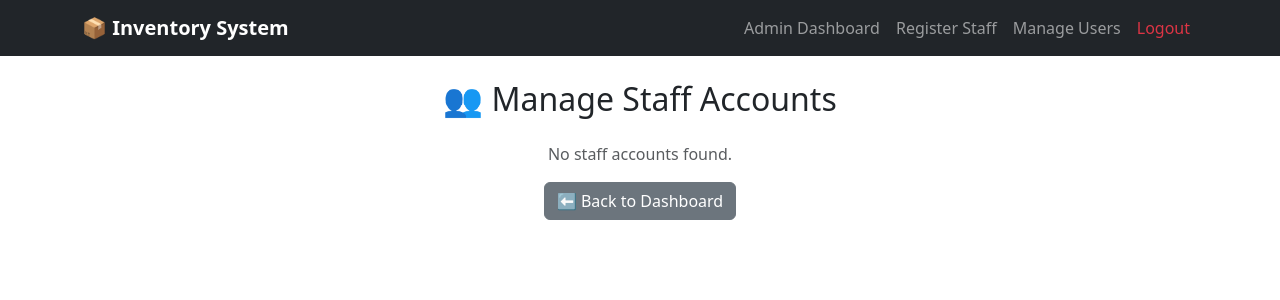
After one commit to HarveyValdez/inventory_system, a Flask app: page /manage_users in a window 1280 px wide. The commit adds this page. Shown: the top 300 px of the page. Run offline with Flask 3, Linux system fonts and the light colour scheme; the visitor is signed in with stand-in values (Sample User, id 1).

Commit message:
add delete accounts

```diff
--- a/app.py
+++ b/app.py
@@ -2,8 +2,11 @@ from flask import Flask, render_template, request, redirect, url_for, session, f
 from flask_sqlalchemy import SQLAlchemy
 from flask_bcrypt import Bcrypt
 
+# =====================================================
+# APP CONFIGURATION
+# =====================================================
 app = Flask(__name__)
-app.secret_key = 'your_secret_key'  # change this to something secure
+app.secret_key = 'your_secret_key'  # Change this for security
 
 app.config['SQLALCHEMY_DATABASE_URI'] = 'mysql+pymysql://root:@localhost/inventory_db'
 app.config['SQLALCHEMY_TRACK_MODIFICATIONS'] = False
@@ -14,23 +17,21 @@ bcrypt = Bcrypt(app)
 # =====================================================
 # DATABASE MODELS
 # =====================================================
-
 class User(db.Model):
     id = db.Column(db.Integer, primary_key=True)
     username = db.Column(db.String(50), unique=True, nullable=False)
     password = db.Column(db.String(255), nullable=False)
-    role = db.Column(db.String(10), nullable=False)  # "admin" or "staff"
+    role = db.Column(db.String(10), nullable=False)  # 'admin' or 'staff'
 
 class Product(db.Model):
     id = db.Column(db.Integer, primary_key=True)
-    name = db.Column(db.String(100))
-    quantity = db.Column(db.Integer)
-    price = db.Column(db.Float)
+    name = db.Column(db.String(100), nullable=False)
+    quantity = db.Column(db.Integer, default=0)
+    price = db.Column(db.Float, default=0.0)
 
 # =====================================================
-# ROUTES: LOGIN SYSTEM
+# AUTHENTICATION ROUTES
 # =====================================================
-
 @app.route('/login', methods=['GET', 'POST'])
 def login():
     if request.method == 'POST':
@@ -43,15 +44,15 @@ def login():
             session['user_id'] = user.id
             session['username'] = user.username
             session['role'] = user.role
-            flash(f'Welcome, {user.username}!', 'success')
+            flash(f"Welcome, {user.username}!", "success")
 
-            # Redirect by role
+            # Redirect based on role
             if user.role == 'admin':
                 return redirect(url_for('admin_dashboard'))
-            else:
+            elif user.role == 'staff':
                 return redirect(url_for('staff_dashboard'))
         else:
-            flash('Invalid username or password', 'danger')
+            flash("Invalid username or password", "danger")
 
     return render_template('login.html')
 
@@ -59,61 +60,57 @@ def login():
 @app.route('/logout')
 def logout():
     session.clear()
-    flash('You have been logged out.', 'info')
+    flash("You have been logged out.", "info")
     return redirect(url_for('login'))
 
 # =====================================================
-# ROUTES: ADMIN AND STAFF DASHBOARDS
+# DASHBOARDS
 # =====================================================
-
 @app.route('/admin_dashboard')
 def admin_dashboard():
     if 'role' not in session or session['role'] != 'admin':
-        flash('Access denied: Admins only', 'danger')
+        flash("Access denied: Admins only.", "danger")
         return redirect(url_for('login'))
-
-    products = Product.query.all()
-    users = User.query.all()
-    return render_template('admin_dashboard.html', products=products, users=users)
+    return render_template('admin_dashboard.html', username=session['username'])
 
 
 @app.route('/staff_dashboard')
 def staff_dashboard():
     if 'role' not in session or session['role'] != 'staff':
-        flash('Access denied: Staff only', 'danger')
+        flash("Access denied: Staff only.", "danger")
         return redirect(url_for('login'))
-
-    products = Product.query.all()
-    return render_template('staff_dashboard.html', products=products)
+    return render_template('staff_dashboard.html', username=session['username'])
 
 # =====================================================
-# ROUTE: STAFF REGISTRATION (ADMIN ONLY)
+# STAFF REGISTRATION (Admin Only)
 # =====================================================
-
 @app.route('/register_staff', methods=['GET', 'POST'])
 def register_staff():
     if 'role' not in session or session['role'] != 'admin':
-        flash('Access denied: Admins only', 'danger')
+        flash("Access denied: Admins only.", "danger")
         return redirect(url_for('login'))
 
     if request.method == 'POST':
         username = request.form['username']
         password = request.form['password']
+
+        if User.query.filter_by(username=username).first():
+            flash("Username already exists!", "danger")
+            return redirect(url_for('register_staff'))
+
         hashed_pw = bcrypt.generate_password_hash(password).decode('utf-8')
-
         new_staff = User(username=username, password=hashed_pw, role='staff')
         db.session.add(new_staff)
         db.session.commit()
 
-        flash('New staff registered successfully!', 'success')
+        flash("New staff registered successfully!", "success")
         return redirect(url_for('admin_dashboard'))
 
     return render_template('register_staff.html')
 
 # =====================================================
-# ROUTES: INVENTORY CRUD (ROLE-PROTECTED)
+# INVENTORY CRUD
 # =====================================================
-
 @app.route('/')
 def index():
     if 'username' not in session:
@@ -126,18 +123,19 @@ def index():
 @app.route('/add', methods=['GET', 'POST'])
 def add_product():
     if 'role' not in session or session['role'] != 'admin':
-        flash('Access denied: Admins only', 'danger')
+        flash("Access denied: Admins only.", "danger")
         return redirect(url_for('index'))
 
     if request.method == 'POST':
         name = request.form['name']
-        quantity = request.form['quantity']
-        price = request.form['price']
+        quantity = int(request.form['quantity'])
+        price = float(request.form['price'])
 
         new_product = Product(name=name, quantity=quantity, price=price)
         db.session.add(new_product)
         db.session.commit()
-        flash('Product added successfully!', 'success')
+
+        flash("Product added successfully!", "success")
         return redirect(url_for('index'))
 
     return render_template('add_product.html')
@@ -146,17 +144,18 @@ def add_product():
 @app.route('/edit/<int:id>', methods=['GET', 'POST'])
 def edit_product(id):
     if 'role' not in session or session['role'] != 'admin':
-        flash('Access denied: Admins only', 'danger')
+        flash("Access denied: Admins only.", "danger")
         return redirect(url_for('index'))
 
     product = Product.query.get_or_404(id)
 
     if request.method == 'POST':
         product.name = request.form['name']
-        product.quantity = request.form['quantity']
-        product.price = request.form['price']
+        product.quantity = int(request.form['quantity'])
+        product.price = float(request.form['price'])
         db.session.commit()
-        flash('Product updated successfully!', 'success')
+
+        flash("Product updated successfully!", "success")
         return redirect(url_for('index'))
 
     return render_template('edit_product.html', product=product)
@@ -165,21 +164,51 @@ def edit_product(id):
 @app.route('/delete/<int:id>')
 def delete_product(id):
     if 'role' not in session or session['role'] != 'admin':
-        flash('Access denied: Admins only', 'danger')
+        flash("Access denied: Admins only.", "danger")
         return redirect(url_for('index'))
 
     product = Product.query.get_or_404(id)
     db.session.delete(product)
     db.session.commit()
-    flash('Product deleted successfully!', 'info')
+
+    flash("Product deleted successfully!", "info")
     return redirect(url_for('index'))
 
 # =====================================================
-# INITIAL ADMIN CREATION
+# ADMIN: MANAGE USERS (DELETE STAFF)
 # =====================================================
+@app.route('/manage_users')
+def manage_users():
+    if 'role' not in session or session['role'] != 'admin':
+        flash("Access denied: Admins only.", "danger")
+        return redirect(url_for('index'))
 
+    users = User.query.filter(User.role != 'admin').all()
+    return render_template('manage_users.html', users=users)
+
+
+@app.route('/delete_user/<int:id>')
+def delete_user(id):
+    if 'role' not in session or session['role'] != 'admin':
+        flash("Access denied: Admins only.", "danger")
+        return redirect(url_for('index'))
+
+    user = User.query.get_or_404(id)
+    if user.role == 'admin':
+        flash("You cannot delete another admin!", "danger")
+        return redirect(url_for('manage_users'))
+
+    db.session.delete(user)
+    db.session.commit()
+    flash(f"User '{user.username}' deleted successfully.", "info")
+    return redirect(url_for('manage_users'))
+
+# =====================================================
+# INITIAL ADMIN CREATION (Command Line)
+# =====================================================
 @app.cli.command('create-admin')
 def create_admin():
+    """Run this command to create an admin from terminal."""
     username = input('Enter admin username: ')
     password = input('Enter admin password: ')
     hashed_pw = bcrypt.generate_password_hash(password).decode('utf-8')
@@ -188,6 +217,8 @@ def create_admin():
     db.session.commit()
     print('Admin user created successfully!')
 
-
+# =====================================================
+# RUN APP
+# =====================================================
 if __name__ == '__main__':
     app.run(debug=True)
--- a/templates/add_product.html
+++ b/templates/add_product.html
@@ -1,4 +1,4 @@
-{% extends "base.html" %}
+{% extends "layout/base.html" %}
 {% block title %}Add Product{% endblock %}
 
 {% block content %}
--- a/templates/admin_dashboard.html
+++ b/templates/admin_dashboard.html
@@ -1,4 +1,4 @@
-{% extends "base.html" %}
+{% extends "layout/base.html" %}
 {% block title %}Admin Dashboard{% endblock %}
 {% block content %}
 <div class="text-center mt-5">
--- a/templates/edit_product.html
+++ b/templates/edit_product.html
@@ -1,4 +1,4 @@
-{% extends "base.html" %}
+{% extends "layout/base.html" %}
 {% block title %}Edit Product{% endblock %}
 
 {% block content %}
--- a/templates/index.html
+++ b/templates/index.html
@@ -1,4 +1,4 @@
-{% extends "base.html" %}
+{% extends "layout/base.html" %}
 {% block title %}Inventory{% endblock %}
 
 {% block content %}
--- /dev/null
+++ b/templates/layout/base.html
@@ -0,0 +1,28 @@
+<!DOCTYPE html>
+<html lang="en">
+<head>
+  <meta charset="UTF-8">
+  <title>{% block title %}Inventory System{% endblock %}</title>
+  <link href="https://cdn.jsdelivr.net/npm/bootstrap@5.3.0/dist/css/bootstrap.min.css" rel="stylesheet">
+</head>
+<body>
+  {% include 'layout/navbar.html' %}
+
+  <div class="container mt-4">
+    {% with messages = get_flashed_messages(with_categories=true) %}
+      {% if messages %}
+        {% for category, message in messages %}
+          <div class="alert alert-{{ category }} alert-dismissible fade show" role="alert">
+            {{ message }}
+            <button type="button" class="btn-close" data-bs-dismiss="alert"></button>
+          </div>
+        {% endfor %}
+      {% endif %}
+    {% endwith %}
+  </div>
+
+  {% block content %}{% endblock %}
+
+  <script src="https://cdn.jsdelivr.net/npm/bootstrap@5.3.0/dist/js/bootstrap.bundle.min.js"></script>
+</body>
+</html>
--- /dev/null
+++ b/templates/layout/navbar.html
@@ -0,0 +1,38 @@
+<nav class="navbar navbar-expand-lg navbar-dark bg-dark">
+  <div class="container">
+    <a class="navbar-brand fw-bold" href="{{ url_for('index') }}">📦 Inventory System</a>
+
+    <button class="navbar-toggler" type="button" data-bs-toggle="collapse" data-bs-target="#navbarNav">
+      <span class="navbar-toggler-icon"></span>
+    </button>
+
+    <div class="collapse navbar-collapse" id="navbarNav">
+      <ul class="navbar-nav ms-auto">
+        {% if 'username' in session %}
+          {% if session['role'] == 'admin' %}
+            <li class="nav-item">
+              <a class="nav-link" href="{{ url_for('admin_dashboard') }}">Admin Dashboard</a>
+            </li>
+            <li class="nav-item">
+              <a class="nav-link" href="{{ url_for('register_staff') }}">Register Staff</a>
+            </li>
+            <li class="nav-item">
+              <a class="nav-link" href="{{ url_for('manage_users') }}">Manage Users</a>
+            </li>
+          {% elif session['role'] == 'staff' %}
+            <li class="nav-item">
+              <a class="nav-link" href="{{ url_for('staff_dashboard') }}">Staff Dashboard</a>
+            </li>
+          {% endif %}
+          <li class="nav-item">
+            <a class="nav-link text-danger" href="{{ url_for('logout') }}">Logout</a>
+          </li>
+        {% else %}
+          <li class="nav-item">
+            <a class="nav-link" href="{{ url_for('login') }}">Login</a>
+          </li>
+        {% endif %}
+      </ul>
+    </div>
+  </div>
+</nav>
--- a/templates/login.html
+++ b/templates/login.html
@@ -1,4 +1,4 @@
-{% extends "base.html" %}
+{% extends "layout/base.html" %}
 {% block title %}Login{% endblock %}
 
 {% block content %}
--- /dev/null
+++ b/templates/manage_users.html
@@ -0,0 +1,43 @@
+{% extends "layout/base.html" %}
+{% block title %}Manage Users{% endblock %}
+
+{% block content %}
+<div class="container mt-4">
+  <h2 class="text-center mb-4">👥 Manage Staff Accounts</h2>
+
+  {% if users %}
+    <table class="table table-bordered table-striped text-center">
+      <thead class="table-dark">
+        <tr>
+          <th>ID</th>
+          <th>Username</th>
+          <th>Role</th>
+          <th>Actions</th>
+        </tr>
+      </thead>
+      <tbody>
+        {% for user in users %}
+          <tr>
+            <td>{{ user.id }}</td>
+            <td>{{ user.username }}</td>
+            <td>{{ user.role }}</td>
+            <td>
+              <a href="{{ url_for('delete_user', id=user.id) }}"
+                 class="btn btn-danger btn-sm"
+                 onclick="return confirm('Are you sure you want to delete {{ user.username }}?');">
+                Delete
+              </a>
+            </td>
+          </tr>
+        {% endfor %}
+      </tbody>
+    </table>
+  {% else %}
+    <p class="text-center text-muted">No staff accounts found.</p>
+  {% endif %}
+
+  <div class="text-center mt-3">
+    <a href="{{ url_for('admin_dashboard') }}" class="btn btn-secondary">⬅ Back to Dashboard</a>
+  </div>
+</div>
+{% endblock %}
--- a/templates/register_staff.html
+++ b/templates/register_staff.html
@@ -1,4 +1,4 @@
-{% extends "base.html" %}
+{% extends "layout/base.html" %}
 {% block title %}Register Staff{% endblock %}
 {% block content %}
 <div class="mx-auto mt-5" style="max-width: 500px;">
--- a/templates/staff_dashboard.html
+++ b/templates/staff_dashboard.html
@@ -1,4 +1,4 @@
-{% extends "base.html" %}
+{% extends "layout/base.html" %}
 {% block title %}Staff Dashboard{% endblock %}
 {% block content %}
 <div class="text-center mt-5">
```
Also changed, not shown: templates/base.html (deleted, +0 -50 lines).
